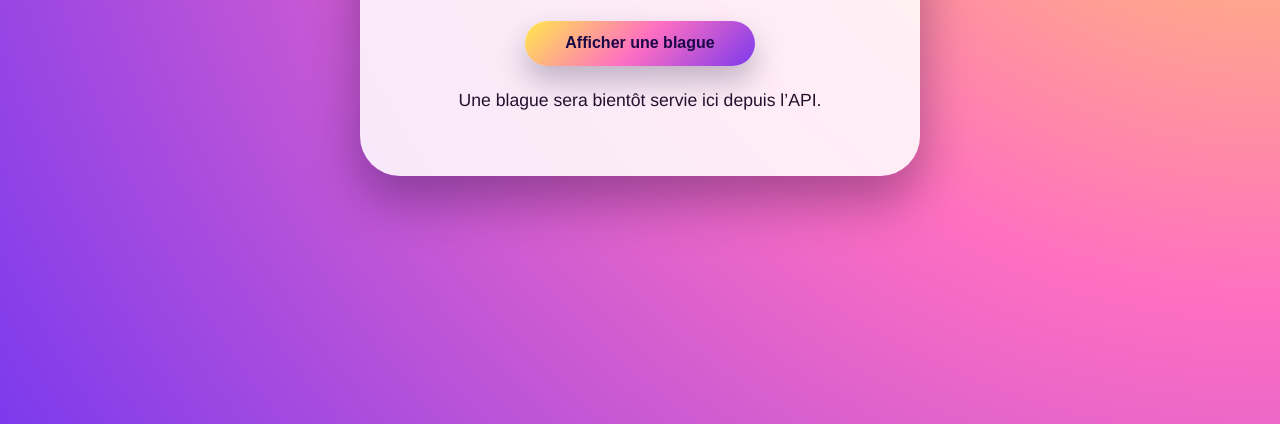
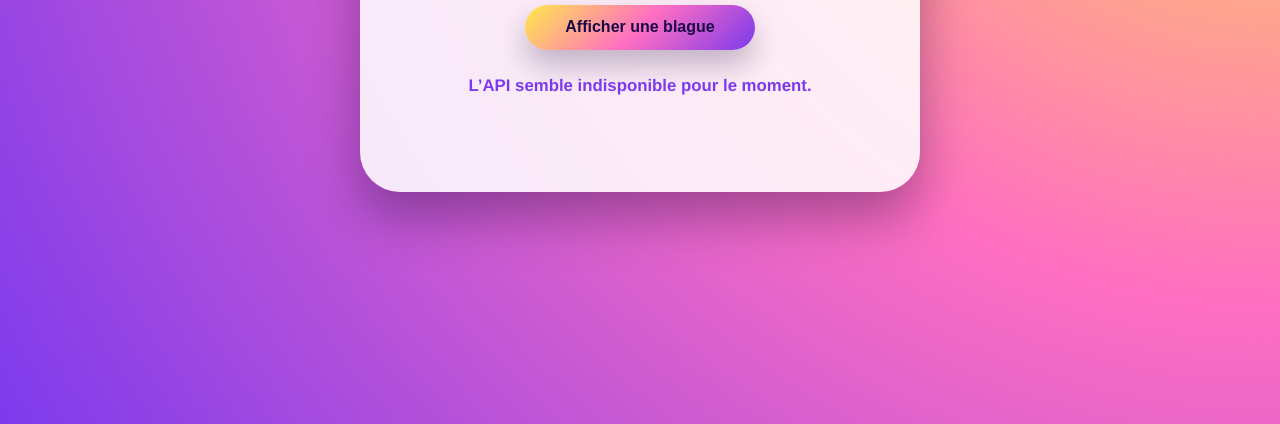
Before and after one commit to augustin-v/cbr-front, a website: page index.html in a window 1280 px wide. Both pictures are taken after a click on the button "Afficher une blague". Shown: the part 376-800 px from the top of the page. Drawn offline with Linux system fonts and the light colour scheme; no server answers.

Commit message:
feat: jokes api

```diff
--- a/css/style.css
+++ b/css/style.css
@@ -66,3 +66,25 @@ button:focus-visible {
   margin: 1.5rem auto 0;
   color: #24102e;
 }
+
+.joke-card {
+  min-height: 5rem;
+  margin-top: 1.5rem;
+}
+
+.joke-question,
+.joke-answer {
+  margin: 0.3rem auto;
+  max-width: 32rem;
+  font-size: 1.05rem;
+  line-height: 1.4;
+}
+
+.joke-question {
+  font-weight: 700;
+  color: #7c3aed;
+}
+
+.joke-answer {
+  color: #24102e;
+}
--- a/index.html
+++ b/index.html
@@ -11,7 +11,10 @@
       <h1>Carambar & co</h1>
       <p class="subtitle">Un smile garanti en quelques secondes.</p>
       <button id="joke-btn" type="button">Afficher une blague</button>
-      <p id="joke" class="joke-text" aria-live="polite"></p>
+      <section id="joke-card" class="joke-card" aria-live="polite">
+        <p class="joke-question" id="joke-question"></p>
+        <p class="joke-answer" id="joke-answer"></p>
+      </section>
     </main>
     <script src="js/main.js"></script>
   </body>
--- a/js/main.js
+++ b/js/main.js
@@ -1,6 +1,39 @@
 const button = document.getElementById('joke-btn');
-const jokeContainer = document.getElementById('joke');
+const questionElement = document.getElementById('joke-question');
+const answerElement = document.getElementById('joke-answer');
 
-button.addEventListener('click', () => {
-  jokeContainer.textContent = 'Une blague sera bientôt servie ici depuis l’API.';
-});
+const API_ENDPOINT = 'http://localhost:3000/api/v1/blagues/random';
+
+// Update the UI with both question and answer so the layout stays predictable.
+const renderMessage = (question, answer = '') => {
+  questionElement.textContent = question;
+  answerElement.textContent = answer;
+};
+
+// Show a simple error note while keeping the answer area blank.
+const renderError = (message) => {
+  renderMessage(message);
+};
+
+// Fetch a new blague and display it; keep errors user-friendly.
+const fetchJoke = async () => {
+  try {
+    renderMessage('Chargement de la blague…');
+    const response = await fetch(API_ENDPOINT);
+
+    if (!response.ok) {
+      throw new Error(`Erreur serveur (${response.status})`);
+    }
+
+    const data = await response.json();
+    const question = data.question ?? 'Aucune question reçue.';
+    const answer = data.answer ?? 'Pas de réponse disponible.';
+
+    renderMessage(question, answer);
+  } catch (error) {
+    console.error('Impossible de récupérer la blague :', error);
+    renderError('L’API semble indisponible pour le moment.');
+  }
+};
+
+button.addEventListener('click', fetchJoke);
```
